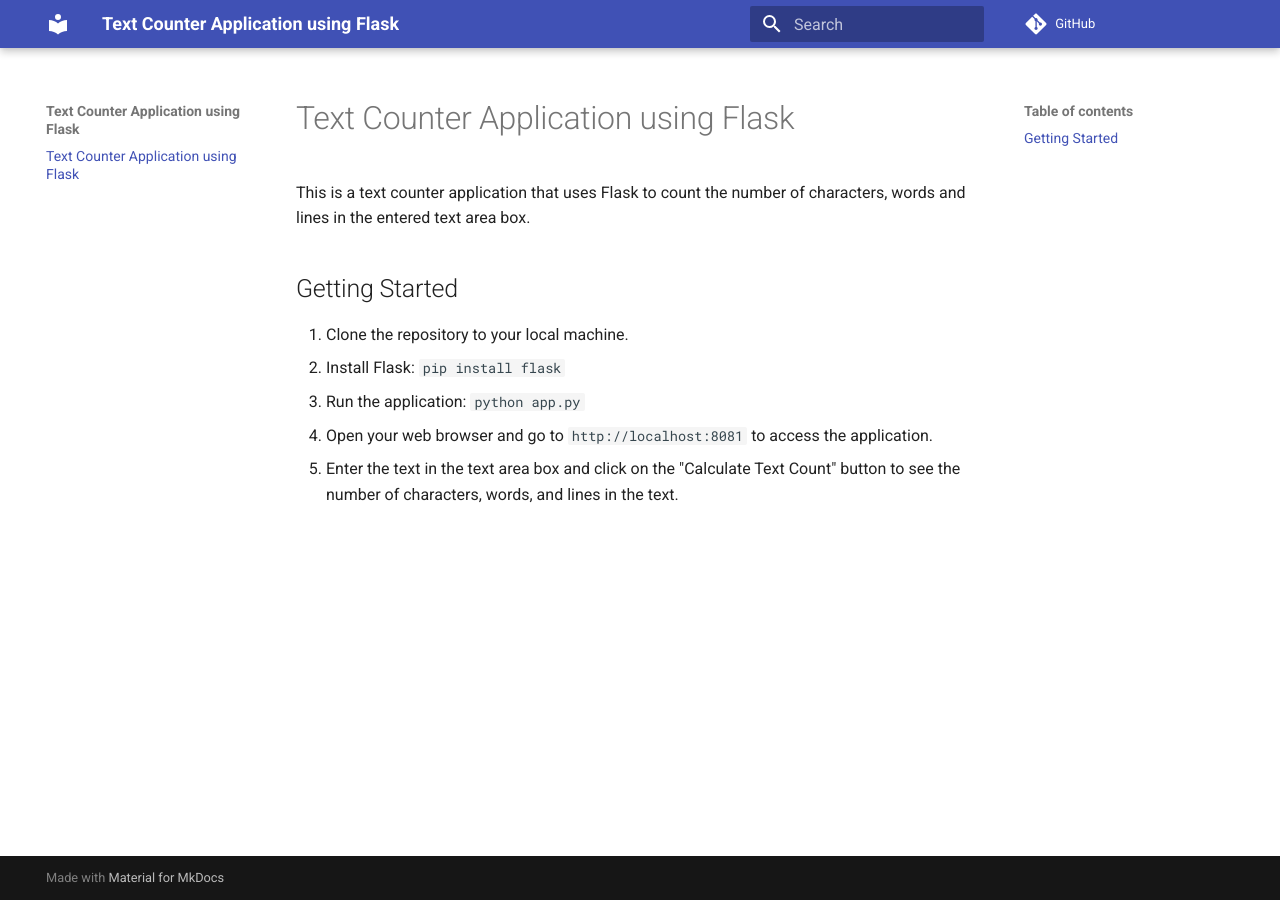
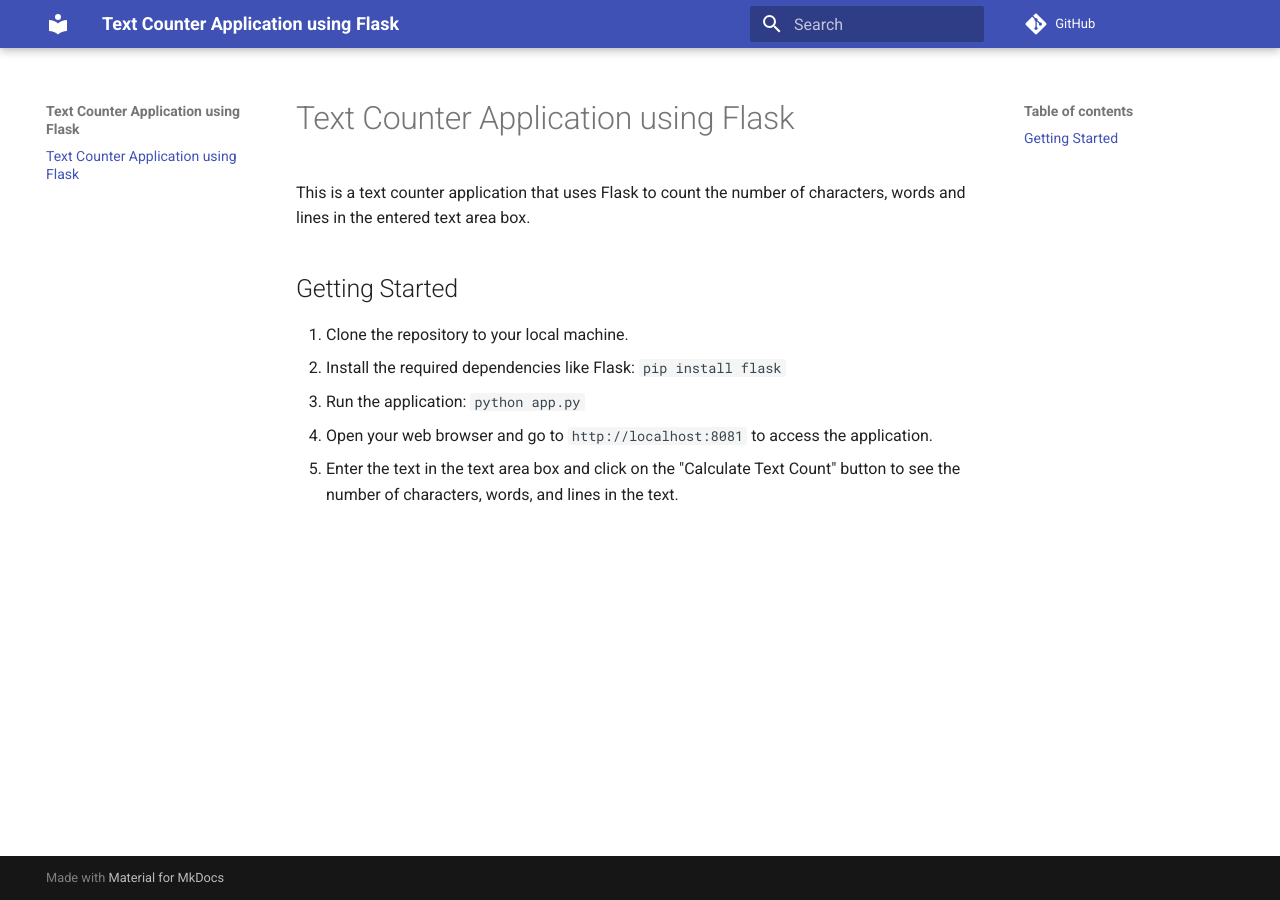
Before and after one commit to lulunac27a/flask-text-counter-application, an MkDocs documentation site: the page built from docs/index.md, in a window 1280 px wide. Built offline with MkDocs 1.6.1 and Material for MkDocs 9.7.7, drawn with Linux system fonts in a browser that asks for light colours; comment, search, counter and statistics services are not loaded.

```diff
--- a/docs/index.md
+++ b/docs/index.md
@@ -5,7 +5,7 @@ This is a text counter application that uses Flask to count the number of charac
 ## Getting Started
 
 1. Clone the repository to your local machine.
-2. Install Flask: `pip install flask`
+2. Install the required dependencies like Flask: `pip install flask`
 3. Run the application: `python app.py`
 4. Open your web browser and go to `http://localhost:8081` to access the application.
 5. Enter the text in the text area box and click on the "Calculate Text Count" button to see the number of characters, words, and lines in the text.
```
Also changed, not shown: README.md (+1 -1 lines).
